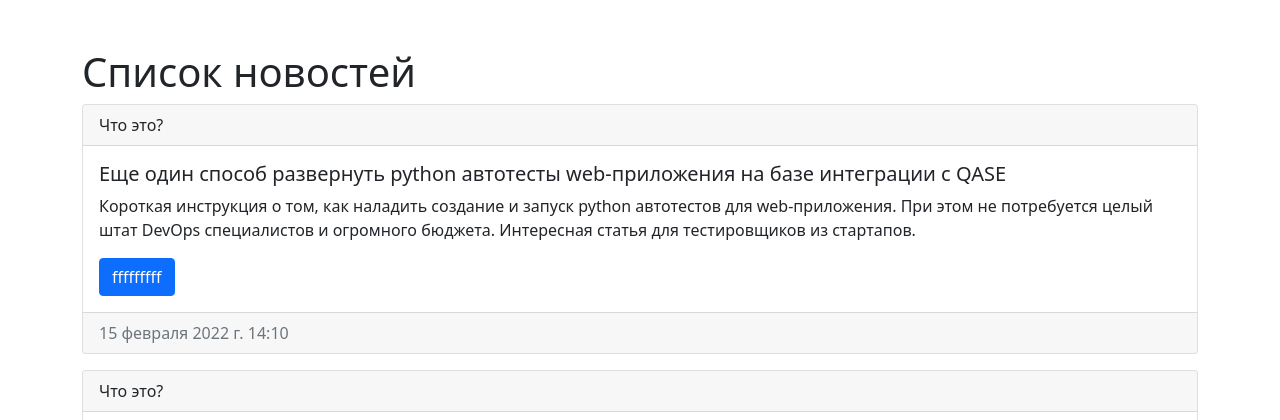
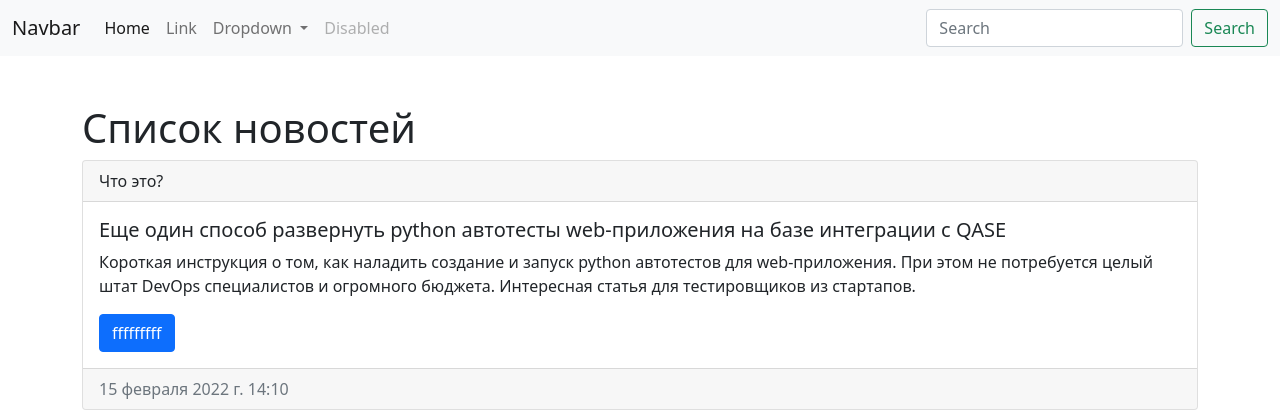
Before and after one commit to Who1s1t/site, a Django app: page / in a window 1280 px wide. Shown: the top 420 px of the page. Run offline with Django 4.2, Linux system fonts and the light colour scheme; data comes from the database, SQL or seed files in the repository; parts of the project's set-up code (start-up, migrations or seed data) failed here and were passed over.

Commit message:
Я знаю куда писать, но незнаю что. Хотел сделать поиск, но не умею работать с кнопками(даже гугл не помог)

```diff
--- a/mysite/news/templates/news/test.html
+++ b/mysite/news/templates/news/test.html
@@ -11,6 +11,42 @@
     <title>{{title}}</title>
   </head>
   <body>
+  <nav class="navbar navbar-expand-lg navbar-light bg-light">
+  <div class="container-fluid">
+    <a class="navbar-brand" href="#">Navbar</a>
+    <button class="navbar-toggler" type="button" data-bs-toggle="collapse" data-bs-target="#navbarSupportedContent" aria-controls="navbarSupportedContent" aria-expanded="false" aria-label="Toggle navigation">
+      <span class="navbar-toggler-icon"></span>
+    </button>
+    <div class="collapse navbar-collapse" id="navbarSupportedContent">
+      <ul class="navbar-nav me-auto mb-2 mb-lg-0">
+        <li class="nav-item">
+          <a class="nav-link active" aria-current="page" href="#">Home</a>
+        </li>
+        <li class="nav-item">
+          <a class="nav-link" href="/sitemap">Link</a>
+        </li>
+        <li class="nav-item dropdown">
+          <a class="nav-link dropdown-toggle" href="#" id="navbarDropdown" role="button" data-bs-toggle="dropdown" aria-expanded="false">
+            Dropdown
+          </a>
+          <ul class="dropdown-menu" aria-labelledby="navbarDropdown">
+            <li><a class="dropdown-item" href="#">Action</a></li>
+            <li><a class="dropdown-item" href="#">Another action</a></li>
+            <li><hr class="dropdown-divider"></li>
+            <li><a class="dropdown-item" href="#">Something else here</a></li>
+          </ul>
+        </li>
+        <li class="nav-item">
+          <a class="nav-link disabled">Disabled</a>
+        </li>
+      </ul>
+      <form class="d-flex">
+        <input class="form-control me-2" type="search" placeholder="Search" aria-label="Search">
+        <button class="btn btn-outline-success" type="submit">Search</button>
+      </form>
+    </div>
+  </div>
+</nav>
   <div class="container mt-5">
       <h1>{{title}}</h1>
       <div class="row">
```
Also changed, not shown: mysite/news/migrations/0006_category_mymodel_category.py.
